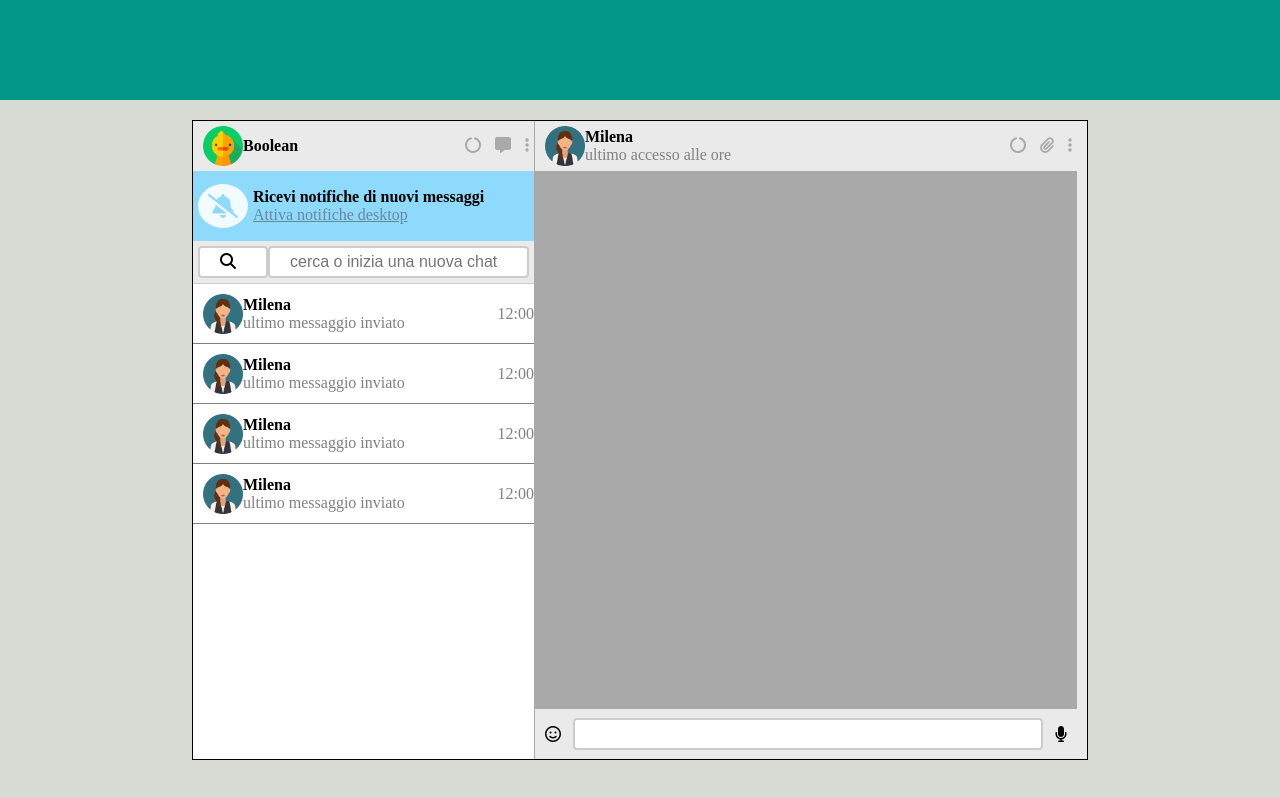
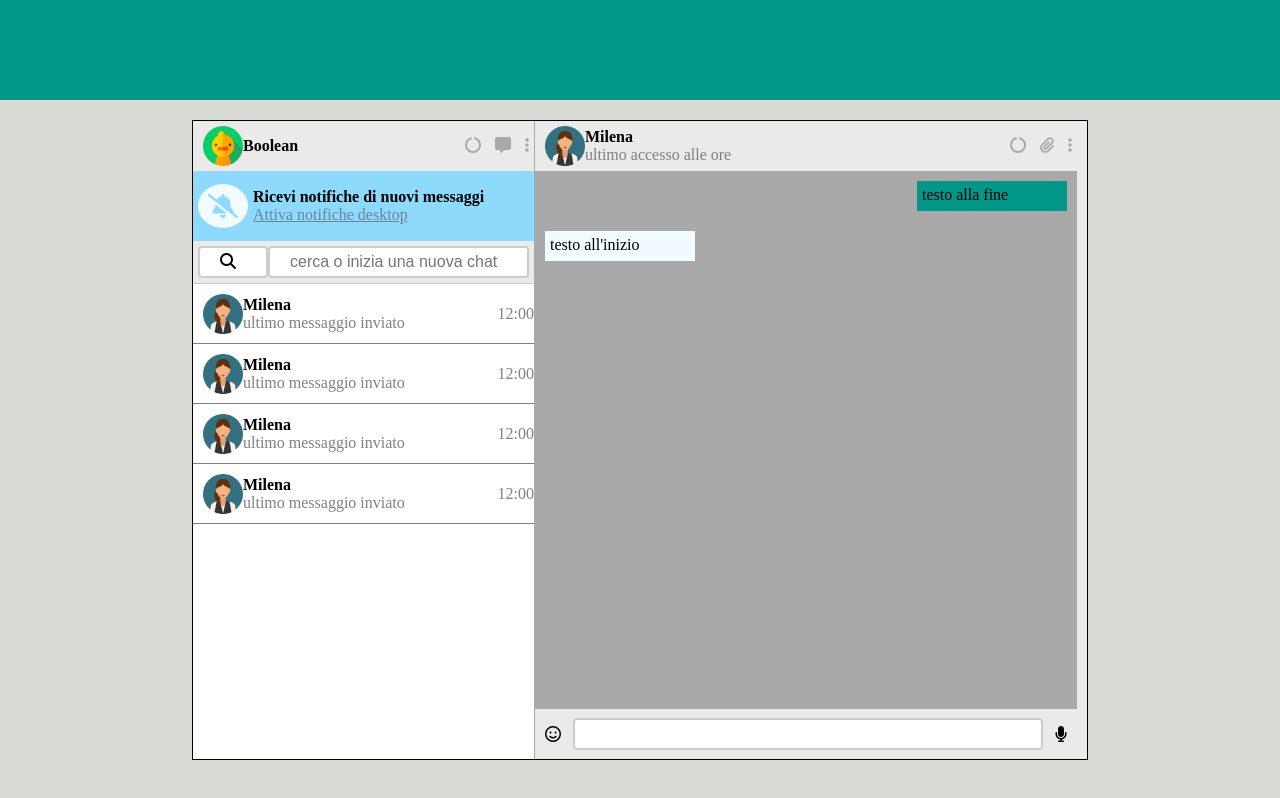
Before and after one commit to AriannaRuggirello/vue-boolzapp, a plain HTML site: page index.html in a window 1280 px wide. Drawn offline with nearby package versions, Linux system fonts and the light colour scheme.

Commit message:
mex chat

```diff
--- a/css/style.css
+++ b/css/style.css
@@ -104,10 +104,10 @@ input[type=text],.fa-magnifying-glass{
 
 /* preview chat */
 .preview-chats{
-    height: calc(100% - 160px);
+    height: calc(100% - 165px);
     display: flex;
     flex-direction: column;
-   overflow: scroll;
+    overflow-y: scroll;
 
 }
 
@@ -128,16 +128,48 @@ input[type=text],.fa-magnifying-glass{
     margin-right: 10px;
     border-left: 1px solid darkgrey;
 }
-
+/* chat header */
 .chat-header{
     height: 50px;
 }
-
+/* chat main */
 .chat-main{
     height: calc(100% - 100px);
     background-color: darkgrey;
+    overflow-y: scroll;
 }
 
+.message{
+    width: 150px;
+    height: 30px;
+    margin: 10px;
+    padding: 5px;
+}
+
+.message span{
+    color: black;
+}
+
+.personal {
+    justify-content: flex-end;
+}
+
+.user{
+    justify-content: flex-start;
+}
+
+.received{
+    justify-content: flex-start;
+    background-color: #f2fbff;
+}
+
+.send{
+    background-color: #009688;
+
+
+}
+
+/* chat footer */
 .chat-footer{
     height: 50px;
     justify-content: space-between;
--- a/index.html
+++ b/index.html
@@ -123,7 +123,17 @@
         </section>
         <!-- chat container -->
        <section class="chat-main">
+        <div class="row personal ">
+            <div class="message send">
+                <span>testo alla fine</span>
+            </div>
+        </div>
 
+        <div class="row user">
+            <div class="message received">
+                <span>testo all'inizio</span>
+            </div>
+        </div>
        </section>
         <!-- footer invio mex  -->
         <section class="row chat-footer">
```
